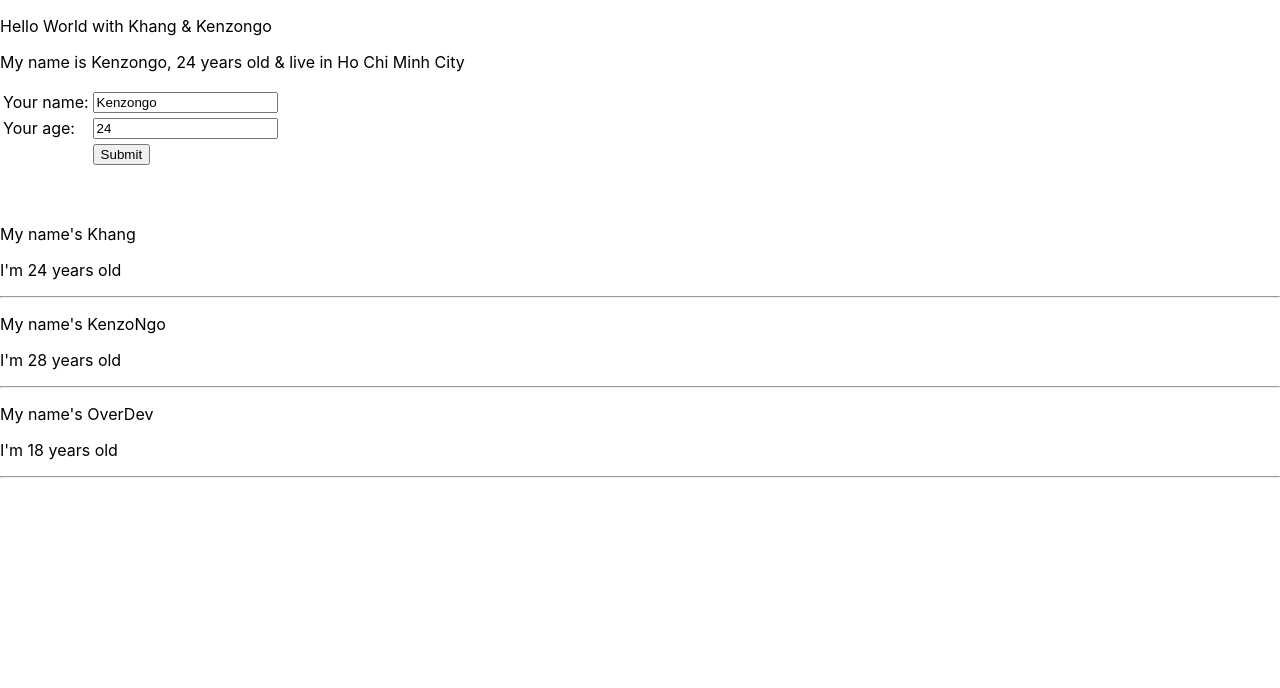
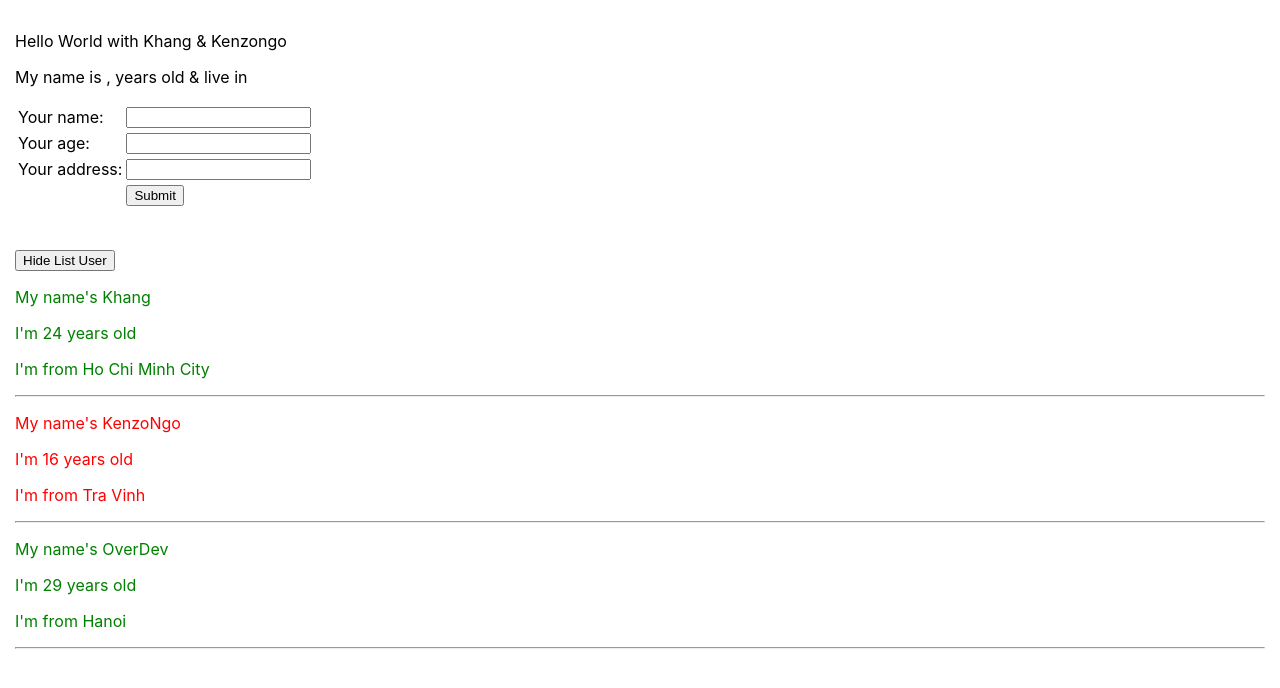
Before and after one commit to kenzongo/learning-reactjs, a React (Create React App) app: page / in a window 1280 px wide. Shown: the top 688 px of the page. Built offline with nearby package versions, Linux system fonts and the light colour scheme.

Commit message:
video 25

```diff
--- a/package.json
+++ b/package.json
@@ -13,6 +13,7 @@
     "redux": "4.2.0",
     "redux-devtools-extension": "2.13.9",
     "redux-thunk": "2.4.1",
+    "uuid": "^9.0.1",
     "web-vitals": "2.1.4"
   },
   "scripts": {
--- a/src/App.css
+++ b/src/App.css
@@ -1,4 +1,11 @@
+.red {
+  color: red;
+}
+.green {
+  color: green;
+}
 body {
+  padding: 15px;
   margin: 0;
   font-family: -apple-system, BlinkMacSystemFont, 'Segoe UI', 'Roboto', 'Oxygen',
     'Ubuntu', 'Cantarell', 'Fira Sans', 'Droid Sans', 'Helvetica Neue',
--- a/src/components/DisplayInfo.js
+++ b/src/components/DisplayInfo.js
@@ -1,12 +1,45 @@
 import React from "react";
 class DisplayInfo extends React.Component {
+    state = {
+        isShowListUser: true
+    }
+    handleHideShow = (event) => {
+        this.setState({
+            isShowListUser: !this.state.isShowListUser
+        })
+    }
     render() {
         const { listUser } = this.props
         return (
             <div>
+                <button onClick={(event) => this.handleHideShow(event)}>
+                    {this.state.isShowListUser ? "Hide" : "Show"} List User
+                </button>
+                {this.state.isShowListUser &&
+                    <div>
                         {listUser.map((user) => {
                             return (
-                        <div key={user.id}>
+                                <div key={user.id} className={+user.age >= 18 ? "green" : "red"}>
+                                    <p>
+                                        My name's {user.name}
+                                    </p>
+                                    <p>
+                                        I'm {user.age} years old
+                                    </p>
+                                    <p>
+                                        I'm from {user.address}
+                                    </p>
+                                    <hr />
+                                </div>
+                            )
+                        })}
+                    </div>
+                }
+                {/* Solution 2:
+                 <div style={{ display: this.state.isShowListUser ? "block" : "none" }}>
+                    {listUser.map((user) => {
+                        return (
+                            <div key={user.id} className={+user.age >= 18 ? "green" : "red"}>
                                 <p>
                                     My name's {user.name}
                                 </p>
@@ -17,7 +50,9 @@ class DisplayInfo extends React.Component {
                             </div>
                         )
                     })}
+                </div> */}
             </div>
+
         )
     }
 }
--- a/src/components/MyComponent.js
+++ b/src/components/MyComponent.js
@@ -44,9 +44,9 @@ class MyComponent extends React.Component {
     // }
     state = {
         listUser: [
-            { id: 1, name: 'Khang', age: 24 },
-            { id: 2, name: 'KenzoNgo', age: 28 },
-            { id: 3, name: 'OverDev', age: 18 },
+            { id: 1, name: 'Khang', age: '24', address: 'Ho Chi Minh City' },
+            { id: 2, name: 'KenzoNgo', age: '16', address: 'Tra Vinh' },
+            { id: 3, name: 'OverDev', age: '29', address: 'Hanoi' },
         ]
     }
     render() {
--- a/src/components/UserInfo.js
+++ b/src/components/UserInfo.js
@@ -2,13 +2,13 @@ import React from "react";
 
 class UserInfo extends React.Component {
     state = {
-        name: 'Kenzongo',
-        age: 24,
-        address: 'Ho Chi Minh City',
+        name: '',
+        age: '',
+        address: '',
     };
-    handleOnChangeInput = (event) => {
+    handleOnChangeName = (event) => {
         this.setState({
-            name: event.target.value,
+            name: event.target.value
         });
     };
     handleOnSubmit = (event) => {
@@ -20,8 +20,13 @@ class UserInfo extends React.Component {
     }
     handleOnChangeAge = (event) => {
         this.setState({
-            age: event.target.value,
+            age: event.target.value
         });
+    }
+    handleOnChangeAddress = (event) => {
+        this.setState({
+            address: event.target.value
+        })
     }
     handleKeyDown = (event) => {
         if (event.key === 'Enter') {
@@ -34,8 +39,7 @@ class UserInfo extends React.Component {
         return (
             <div>
                 <p>
-                    My name is {this.state.name}, {this.state.age} years old &amp; live in{' '}
-                    {this.state.address}
+                    My name is {this.state.name}, {this.state.age} years old &amp; live in {this.state.address}
                 </p>
                 <form onSubmit={this.handleOnSubmit}>
                     <table>
@@ -46,7 +50,7 @@ class UserInfo extends React.Component {
                                 </td>
                                 <td>
                                     <input
-                                        onChange={(event) => this.handleOnChangeInput(event)}
+                                        onChange={(event) => this.handleOnChangeName(event)}
                                         type="text"
                                         value={this.state.name}
                                         name="firstInput"
@@ -62,8 +66,21 @@ class UserInfo extends React.Component {
                                     <input
                                         type="text"
                                         onChange={(event) => this.handleOnChangeAge(event)}
+                                        value={this.state.age}
+                                        name="secondInput"
+                                    />
+                                </td>
+                            </tr>
+                            <tr>
+                                <td>
+                                    <label>Your address: </label>
+                                </td>
+                                <td>
+                                    <input
                                         onKeyDown={(event) => this.handleKeyDown(event)}
-                                        value={this.state.age}
+                                        onChange={(event) => this.handleOnChangeAddress(event)}
+                                        type="text"
+                                        value={this.state.address}
                                         name="lastInput"
                                     />
                                 </td>
--- a/src/index.js
+++ b/src/index.js
@@ -8,9 +8,9 @@ import store from './redux/store';
 const root = ReactDOM.createRoot(document.getElementById('root'));
 root.render(
   <Provider store={store}>
-    <React.StrictMode>
-      <App />
-    </React.StrictMode>
+    {/* <React.StrictMode> */}
+    <App />
+    {/* </React.StrictMode> */}
   </Provider>
 );
 
```
Also changed, not shown: 1 other file (tests, documents, lock files or other folders). Lines whose indentation alone changed are shown as unchanged.
